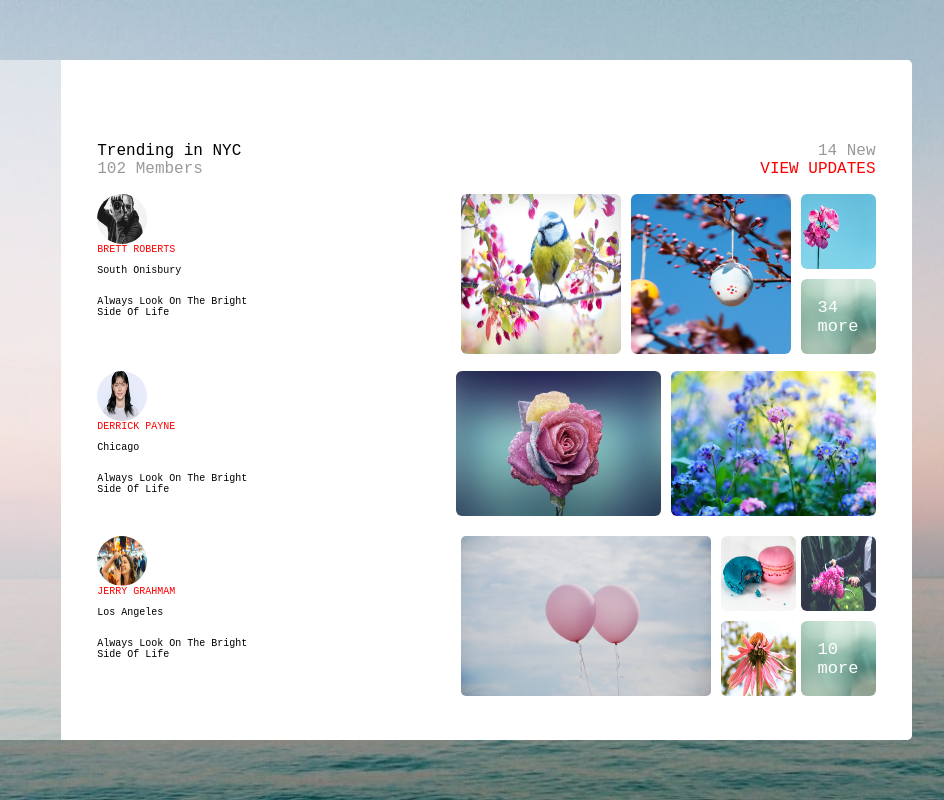
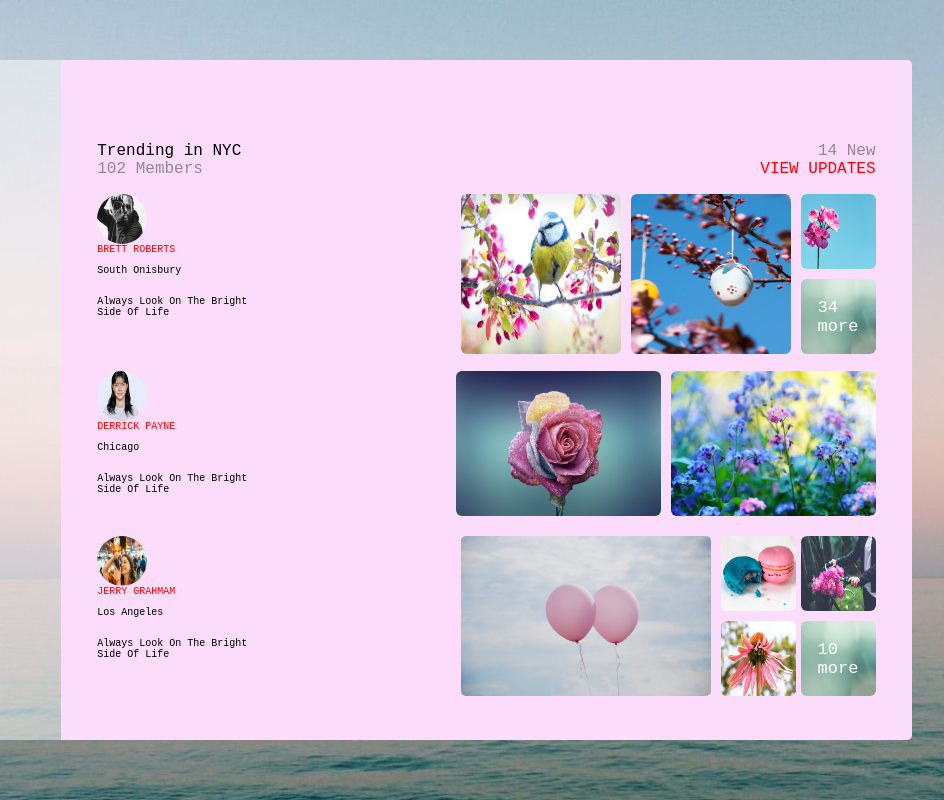
Before and after one commit to ShanksLeBlack/devoir, a plain HTML site: page exercice.html in a window 1280 px wide. Shown: the full height of the page, 336-1280 px from the left. Drawn offline with Linux system fonts and the light colour scheme; a web font is replaced by a local one.

Commit message:
main_bkgrd_pink

```diff
--- a/feuille.css
+++ b/feuille.css
@@ -87,7 +87,7 @@ header{
 main{
     width: 70%;
     height: 100%;
-    background-color: white;
+    background-color: #fbddfb;
     border-radius: 0px 5px 5px 0px;
     padding: 3%;
     box-sizing: border-box;
```
